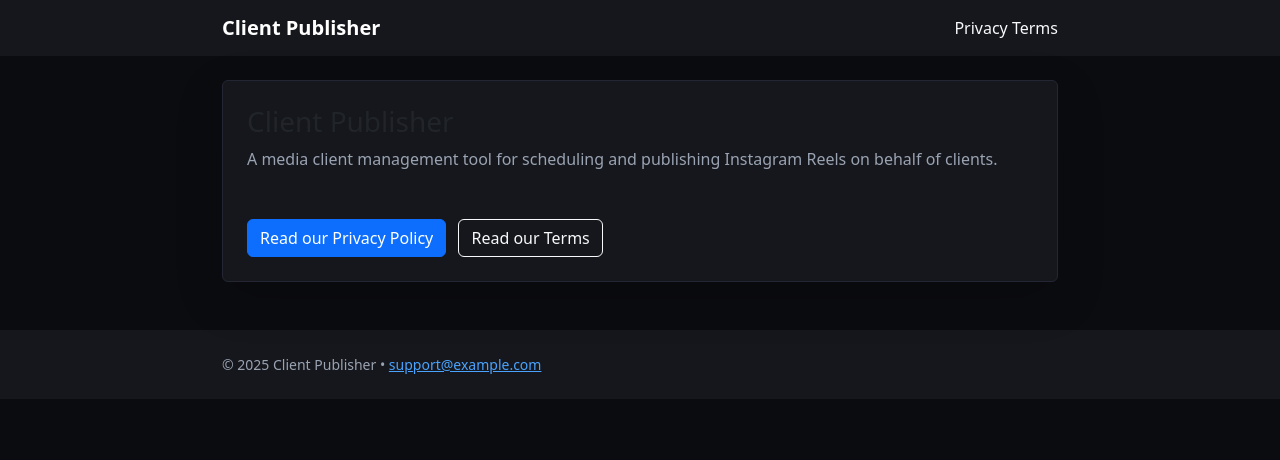
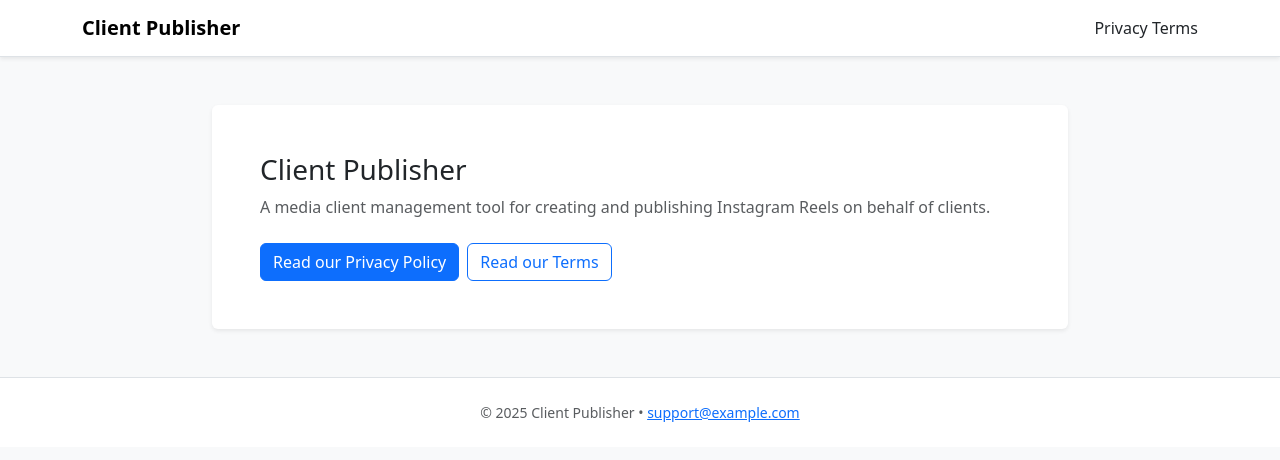
Before and after one commit to dk95gs/privacy_policy, a plain HTML site: page index.html in a window 1280 px wide. Drawn offline with nearby package versions, Linux system fonts and the light colour scheme.

Commit message:
Update index.html

```diff
--- a/index.html
+++ b/index.html
@@ -2,40 +2,39 @@
 <html lang="en">
 <head>
   <meta charset="utf-8">
+  <title>Client Publisher – Home</title>
   <meta name="viewport" content="width=device-width, initial-scale=1">
-  <title>Client Publisher – Home</title>
+  <!-- Bootstrap -->
   <link href="https://cdn.jsdelivr.net/npm/bootstrap@5.3.3/dist/css/bootstrap.min.css" rel="stylesheet">
-  <style>
-    body { background: #0b0c10; color: #e8ecf1; }
-    .navbar, .footer { background: #15171c; }
-    .card { background:#15171c; border-color:#242733; }
-    a { color: #4aa3ff; }
-    .muted { color:#9aa3b2; }
-    .container-narrow { max-width: 860px; }
-  </style>
 </head>
-<body>
-<nav class="navbar navbar-expand-lg navbar-dark">
-  <div class="container container-narrow">
-    <a class="navbar-brand fw-bold" href="index.html">Client Publisher</a>
+<body class="bg-light text-dark">
+  <nav class="navbar navbar-expand-lg navbar-light bg-white border-bottom shadow-sm">
+    <div class="container">
+      <a class="navbar-brand fw-semibold" href="index.html">Client Publisher</a>
       <div class="ms-auto">
-      <a class="nav-link d-inline text-light" href="privacy.html">Privacy</a>
-      <a class="nav-link d-inline text-light" href="terms.html">Terms</a>
+        <a class="nav-link d-inline" href="privacy.html">Privacy</a>
+        <a class="nav-link d-inline" href="terms.html">Terms</a>
       </div>
     </div>
   </nav>
-<main class="container container-narrow my-4">
-  <div class="card shadow-lg p-4">
+
+  <main class="container my-5" style="max-width: 880px;">
+    <div class="card shadow-sm border-0">
+      <div class="card-body p-4 p-md-5">
         <h1 class="h3 mb-2">Client Publisher</h1>
-    <p class="muted mb-4">A media client management tool for scheduling and publishing Instagram Reels on behalf of clients.</p>
-    <div class="mt-4">
+        <p class="text-muted mb-4">
+          A media client management tool for creating and publishing Instagram Reels on behalf of clients.
+        </p>
+        <div class="d-flex gap-2">
           <a class="btn btn-primary" href="privacy.html">Read our Privacy Policy</a>
-      <a class="btn btn-outline-light ms-2" href="terms.html">Read our Terms</a>
+          <a class="btn btn-outline-primary" href="terms.html">Read our Terms</a>
+        </div>
       </div>
     </div>
   </main>
-<footer class="footer py-4 mt-5">
-  <div class="container container-narrow small muted">
+
+  <footer class="bg-white border-top py-4">
+    <div class="container text-center text-muted small">
       © <span id="year"></span> Client Publisher • <a href="mailto:support@example.com">support@example.com</a>
     </div>
   </footer>
```
Lines whose indentation alone changed are shown as unchanged.
